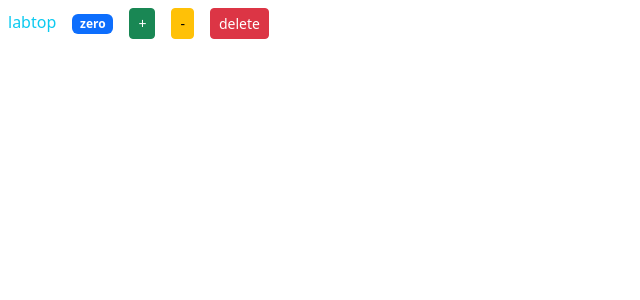
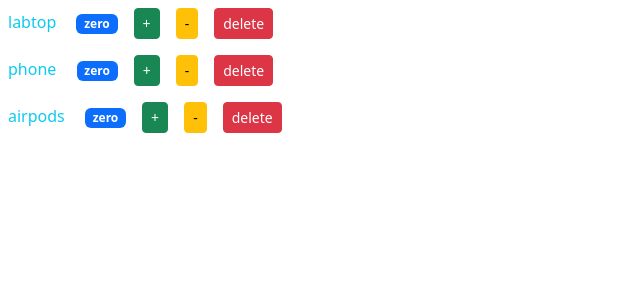
Before and after one commit to AmirTaki/react-toturial, a React (Create React App) app: page / in a window 1280 px wide. Shown: the top 300 px of the page, without its empty margins (0-640 px from the left). Built offline with nearby package versions, Linux system fonts and the light colour scheme.

Commit message:
propes at class Component

```diff
--- a/src/components/functional/product.jsx
+++ b/src/components/functional/product.jsx
@@ -5,7 +5,7 @@
     const [count, setCount] = useState(0)
 
     return (
-        <>
+        <div>
             <span className='m-2 text-info' >labtop</span>
 
             <span className='m-2 badge bg-primary'>{format()}</span>
@@ -18,7 +18,7 @@
 
             <button onClick = {handelDelete} className='m-2 btn btn-sm btn-danger'>delete</button>
 
-        </>
+        </div>
 
       );
 
--- a/src/components/product.jsx
+++ b/src/components/product.jsx
@@ -8,10 +8,12 @@
     }
     render() {
 
+        const {productName} = this.props
+        return (
+            <div>
+                {/* <span className='m-2 text-info' > {this.props.productName} </span> */}
 
-        return (
-            <>
-                <span className='m-2 text-info' >labtop</span>
+                <span className='m-2 text-info' > {productName} </span>
 
                 <span className='m-2 badge bg-primary'>{this.format()}</span>
 
@@ -23,7 +25,7 @@
 
                 <button onClick = {this.handelDelete} className='m-2 btn btn-sm btn-danger'>delete</button>
 
-           </>
+           </div>
         )
     }
     handelIncrement = ()=>{
--- /dev/null
+++ b/src/components/products.jsx
@@ -0,0 +1,10 @@
+import React, { Component } from 'react';
+import Product from './product';
+
+class Products extends Component {
+    render() {
+        return(        <Product productName = {this.props.productName} />         )
+    }
+}
+
+export default Products;
--- a/src/index.js
+++ b/src/index.js
@@ -5,11 +5,18 @@
 import 'bootstrap/dist/css/bootstrap.min.css' //css : bootstrap
 
 // import Product from './components/product';
-import Product  from "./components/functional/product";
+// import Product  from "./components/functional/product";
+import Products from "./components/products";
+
 
 const root = ReactDOM.createRoot(document.getElementById('root'));
 root.render(
-    <Product />
+    <>
+        <Products productName = "labtop"/>
+        <Products productName = "phone"/>
+        <Products productName = "airpods"/>
+    </>
+
 );
 
 reportWebVitals();
```
